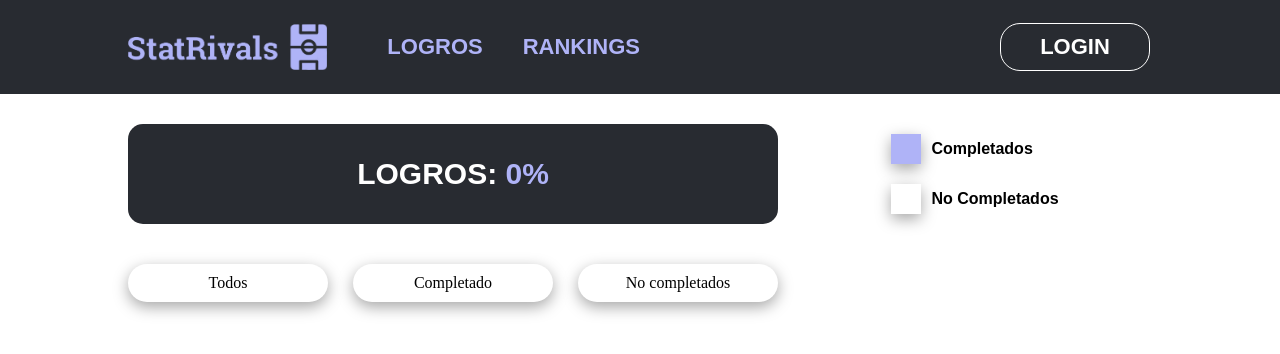
After one commit to Ihernande22/Proyecto2_DAW, a PHP site: page /logros.html in a window 1280 px wide. The commit adds this page. Shown: the top 354 px of the page. Run offline with PHP 8.4, Linux system fonts and the light colour scheme.

Commit message:
interficie logros hecha

```diff
--- a/statrivals-app/config_partida.html
+++ b/statrivals-app/config_partida.html
@@ -7,6 +7,7 @@
     <title>StatRivals</title>
     <link rel="shortcut icon" href="img/favicon.jpg" type="image/x-icon">
     <link rel="stylesheet" href="css/config_partida.css">
+    <script src="js/index.js" defer></script>
 </head>
 <body>
     <!-- BARRA DE NAVEGACIÓN -->
--- /dev/null
+++ b/statrivals-app/css/logros.css
@@ -0,0 +1,125 @@
+@import 'index.css';
+
+.Contenido {
+    margin-top: 30px;
+    margin-right: 10%;
+    margin-left: 10%;
+}
+
+/* Parte superior con la barra de progreso y las indicaciones */
+.parteSuperior {
+    display: flex;
+    flex-wrap: wrap;
+    justify-content: center;
+    gap: 20px;
+}
+
+.parteSuperior .Indicaciones {
+    width: max-content;
+    margin: auto;
+}
+
+.parteSuperior .Indicaciones .Indicacion {
+    display: flex;
+    align-items: center;
+    font-family: sans-serif;
+    font-weight: bold;
+}
+
+.parteSuperior .Indicaciones .Indicacion .Cuadrado {
+    width: 30px;
+    height: 30px;
+    background-color: white;
+    box-shadow: rgba(0, 0, 0, 0.35) 0px 5px 15px;
+    margin-right: 10px;
+}
+.parteSuperior .Indicaciones .Indicacion:first-child .Cuadrado {
+    background-color: var(--color-principal);
+}
+
+.BarraProgresoLogros {
+    background-color: var(--color-secundario);
+    width: max-content;
+    width: 650px;
+    border-radius: 15px;
+    -webkit-border-radius: 15px;
+    -moz-border-radius: 15px;
+    -ms-border-radius: 15px;
+    -o-border-radius: 15px;
+    display: flex;
+    justify-content: center;
+    align-items: center;
+}
+
+.BarraProgresoLogros h2 {
+    font-family: sans-serif;
+    color: white;
+    font-size: 30px;
+}
+
+.BarraProgresoLogros h2 span{
+    font-family: sans-serif;
+    color: var(--color-principal);
+}
+
+
+
+/* Botones para filtrar los resultados */
+#filtroLogros {
+    margin-top: 40px;
+    width: 650px;
+    display: flex;
+    justify-content: space-between;
+    flex-wrap: wrap;
+}
+
+
+
+#filtroLogros input[type="radio"] {
+    display: none;
+}
+
+#filtroLogros span {
+    text-align: center;
+    display: inline-block;
+    box-shadow: rgba(0, 0, 0, 0.35) 0px 5px 15px;
+    border-radius: 20px;
+    -webkit-border-radius: 20px;
+    -moz-border-radius: 20px;
+    -ms-border-radius: 20px;
+    -o-border-radius: 20px;
+    width: 200px;
+    padding: 10px;
+    transition: 0.3s;
+    overflow: hidden;
+    -webkit-transition: 0.3s;
+    -moz-transition: 0.3s;
+    -ms-transition: 0.3s;
+    -o-transition: 0.3s;
+    flex-wrap: wrap;
+}
+
+
+#filtroLogros input[type="radio"]:checked + span{
+    background-color: var(--color-principal);
+    font-weight: bold;
+}
+
+#filtroLogros input[type="radio"]:hover + span{
+    cursor: pointer;
+}
+
+/* Ajustar margen entre los botones */
+@media screen and (max-width: 1046px) {
+    .botonesFiltrar {
+        display: flex;
+        justify-content: center;
+        margin: auto;
+        flex-wrap: wrap;
+    }
+    #filtroLogros {
+        justify-content: center;
+        gap: 15px;
+    }
+
+}
--- a/statrivals-app/index.html
+++ b/statrivals-app/index.html
@@ -7,6 +7,7 @@
     <title>StatRivals</title>
     <link rel="shortcut icon" href="img/favicon.jpg" type="image/x-icon">
     <link rel="stylesheet" href="css/index.css">
+    <script src="js/index.js" defer></script>
 </head>
 <body>
     <!-- BARRA DE NAVEGACIÓN -->
@@ -40,6 +41,5 @@
         </div>
         <a href="config_partida.html" class="boton_jugar"><button>JUGAR</button></a>
     </div>
-    <script src="js/index.js"></script>
 </body>
 </html>
--- /dev/null
+++ b/statrivals-app/logros.html
@@ -0,0 +1,50 @@
+<!DOCTYPE html>
+<html lang="en">
+<head>
+    <meta charset="UTF-8">
+    <meta http-equiv="X-UA-Compatible" content="IE=edge">
+    <meta name="viewport" content="width=device-width, initial-scale=1.0">
+    <title>StatRivals</title>
+    <link rel="shortcut icon" href="img/favicon.jpg" type="image/x-icon">
+    <link rel="stylesheet" href="css/logros.css">
+    <script src="js/logros.js" defer></script>
+</head>
+<body>
+    <!-- BARRA DE NAVEGACIÓN -->
+    <nav>
+        <div class="menu">
+            <a class="logo" href="index.html"><img src="img/logo.png" alt="image"></a>
+            <ul class="menu_lista">
+                <li class="item"><a href="logros.html">LOGROS</a></li>
+                <li class="item"><a href="rankings.html">RANKINGS</a></li>
+                <li class="login"><button>LOGIN</button></li>
+            </ul>
+        </div>
+    </nav>
+    <div class="Contenido">
+        <div class="parteSuperior">
+            <!-- BARRA CON PROGRESO -->
+            <div class="BarraProgresoLogros">
+                <h2>LOGROS:<span> 0%</span></h2>
+            </div>
+            <div class="Indicaciones">
+                <div class="Indicacion">
+                    <div class="Cuadrado"></div>
+                    <p>Completados</p>
+                </div>
+                <div class="Indicacion">
+                    <div class="Cuadrado"></div>
+                    <p>No Completados</p>
+                </div>
+            </div>
+        </div>
+        <div class="botonesFiltrar">
+            <p id="filtroLogros">
+                <label><input type="radio" name="filtroLogros" value="todos"><span>Todos</span></label>
+                <label><input type="radio" name="filtroLogros" value="completados"><span>Completado</span></label>
+                <label><input type="radio" name="filtroLogros" value="noCompletados"><span>No completados</span></label>
+            </p>
+        </div>
+    </div>
+</body>
+</html>
--- a/statrivals-app/rankings.html
+++ b/statrivals-app/rankings.html
@@ -7,6 +7,7 @@
     <title>StatRivals</title>
     <link rel="shortcut icon" href="img/favicon.jpg" type="image/x-icon">
     <link rel="stylesheet" href="css/rankings.css">
+    <script src="js/rankings.js" defer></script>
 </head>
 <body>
     <!-- BARRA DE NAVEGACIÓN -->
@@ -100,6 +101,5 @@
         </div>
 
     </div>
-    <script src="js/rankings.js"></script>
 </body>
 </html>
```
Also changed, not shown: statrivals-app/css/rankings.css (+6 -1 lines), statrivals-app/js/logros.js (added).
